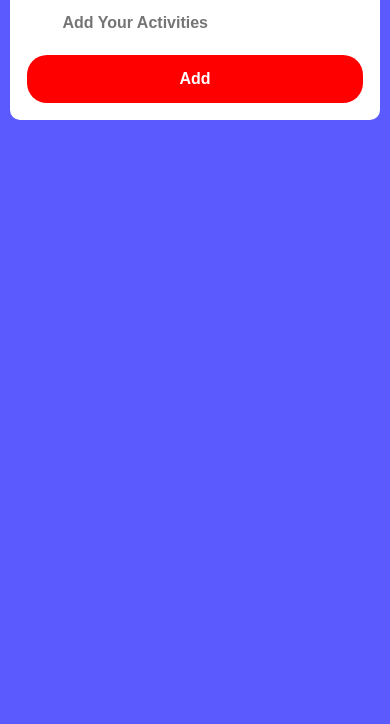
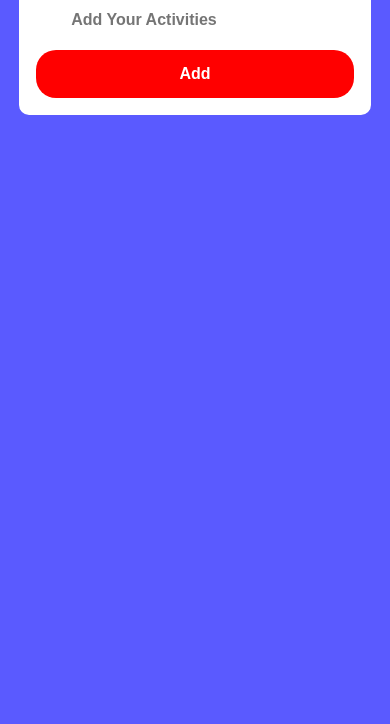
Before and after one commit to kaviya-k-27/To-Do-List, a plain HTML site: page index.html in a window 390 px wide. Shown: the part 120-844 px from the top of the page. Drawn offline with Linux system fonts and the light colour scheme.

Commit message:
Update To-Do.css

```diff
--- a/To-Do.css
+++ b/To-Do.css
@@ -43,10 +43,11 @@ body{
     padding:20px;
      width:50%;
  }
- .field{
-      line-height: 20px; /* or 40px to vertically center text */
-    width:300px;
-      height:45px;
+
+  .field{
+      line-height: 20px;
+    /* width:300px;
+      height:45px; */
 
     border-radius:20px;
     border:none;
@@ -56,7 +57,7 @@ body{
     font-weight: bold;
     font-size:18px;
     padding: 0 15px;
-    /* flex-wrap: wrap; */
+    flex-wrap: wrap;
  }
 .add{
     padding:13px;
@@ -107,10 +108,10 @@ input::placeholder{
     width:25%;
     margin:auto;
 }
-@media (max-width: 480px) {
+@media (max-width: 780px) {
     body {
-        background-color: rgb(90, 90, 255); /* retain background */
-        padding: 10px; /* optional padding for breathing space */
+        background-color: rgb(90, 90, 255);
+        padding: 10px;
     }
 
     .wrapperbox {
@@ -119,7 +120,7 @@ input::placeholder{
     }
 
     .mainbox {
-        width: 100%;
+        width: 95%;
         padding: 15px;
         height: auto;
         margin-bottom: 80px;
@@ -128,17 +129,19 @@ input::placeholder{
 
     .inbox {
         flex-direction: column;
-        align-items: center;
+        align-items: stretch;
         width: 100%;
         margin-left: 0;
         margin-top: 15px;
     }
 
     .field {
-        width:335px;
+        width: 100%;
+        max-width: 100%;
         font-size: 16px;
         padding: 10px 15px;
         margin-bottom: 10px;
+        box-sizing: border-box;
     }
 
     .add {
```
